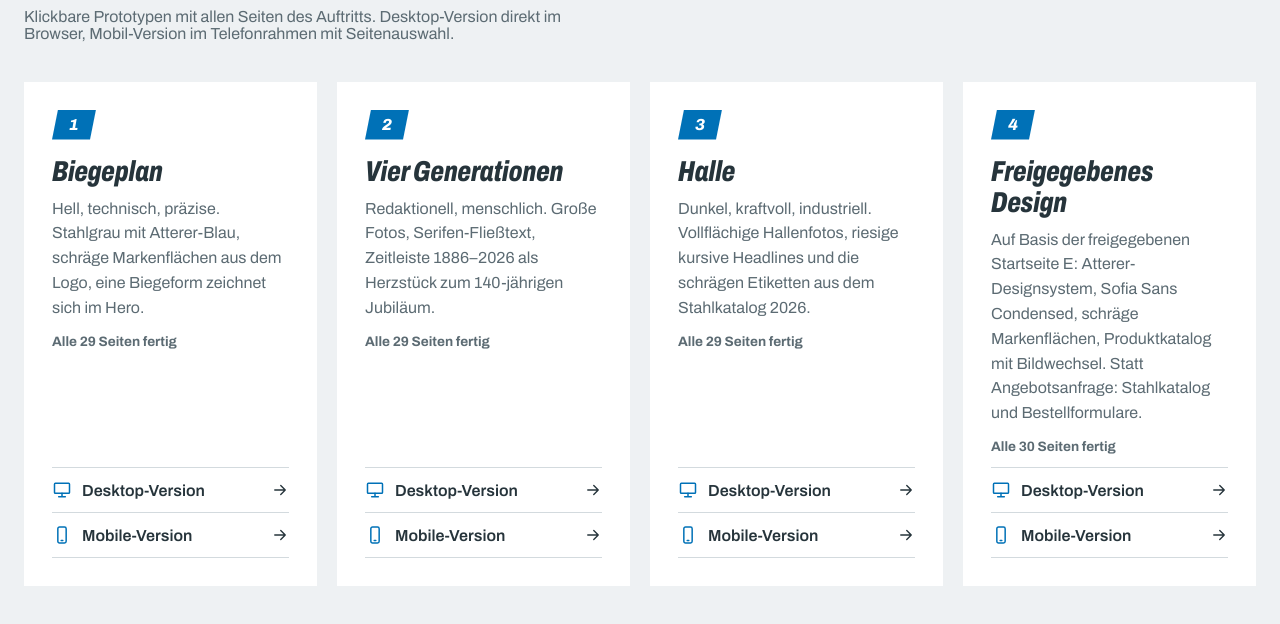
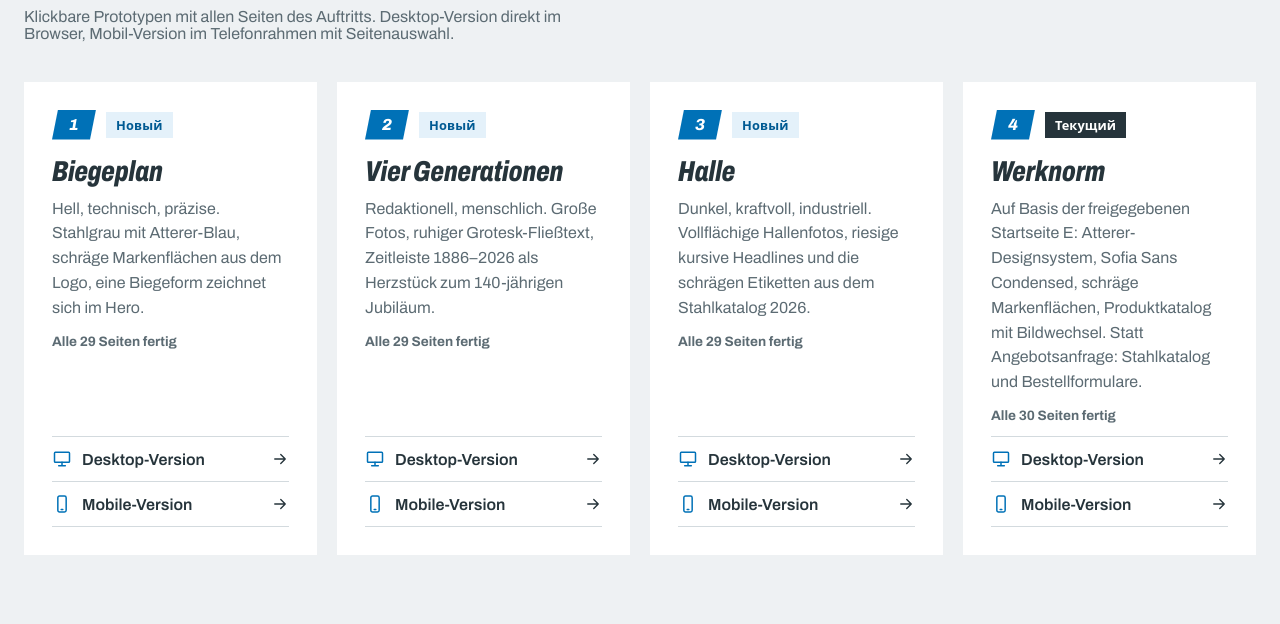
Before and after one commit to oleksandrslisarenko/atterer-redesign, a plain HTML site: page index.html in a window 1280 px wide. Shown: the part 118-742 px from the top of the page. Drawn offline with Linux system fonts and the light colour scheme.

Commit message:
Разводная: теги «Новый»/«Текущий», вариант 4 переименован в Werknorm
Co-Authored-By: Claude Opus 5.5 <noreply@anthropic.com>
Claude-Session: https://claude.ai/code/session_01V6UcRo81L2D9B6HLuTuqCe

```diff
--- a/index.html
+++ b/index.html
@@ -13,6 +13,10 @@ p.l{color:#5C6B73;max-width:60ch;margin:0 0 40px}
 .g{display:grid;grid-template-columns:repeat(4,1fr);gap:20px}
 .c{background:#fff;padding:28px;display:flex;flex-direction:column;gap:10px}
 .c .n{width:44px;height:30px;background:#0071B7;color:#fff;display:grid;place-items:center;font-weight:800;font-style:italic;clip-path:polygon(6px 0,100% 0,calc(100% - 6px) 100%,0 100%)}
+.c .hd{display:flex;align-items:center;gap:10px}
+.tg{height:26px;padding:0 10px;display:inline-flex;align-items:center;font-size:.8rem;font-weight:700;letter-spacing:.01em}
+.tg-new{background:#E4F1FA;color:#005A93}
+.tg-cur{background:#26343B;color:#fff}
 .c h2{margin:6px 0 0;font-weight:800;font-style:italic;font-stretch:72%;font-size:1.8rem}
 .c p{margin:0;color:#5C6B73;line-height:1.55}
 .c ul{list-style:none;padding:0;margin:auto 0 0;border-top:1px solid #D3DADE}
@@ -28,12 +32,12 @@ p.l{color:#5C6B73;max-width:60ch;margin:0 0 40px}
 <h1>Atterer Stahlcenter – vier Richtungen</h1>
 <p class="l">Klickbare Prototypen mit allen Seiten des Auftritts. Desktop-Version direkt im Browser, Mobil-Version im Telefonrahmen mit Seitenauswahl.</p>
 <div class="g">
-  <section class="c"><span class="n">1</span><h2>Biegeplan</h2><p>Hell, technisch, präzise. Stahlgrau mit Atterer-Blau, schräge Markenflächen aus dem Logo, eine Biegeform zeichnet sich im Hero.</p>
+  <section class="c"><div class="hd"><span class="n">1</span><span class="tg tg-new">Новый</span></div><h2>Biegeplan</h2><p>Hell, technisch, präzise. Stahlgrau mit Atterer-Blau, schräge Markenflächen aus dem Logo, eine Biegeform zeichnet sich im Hero.</p>
     <p class="st">Alle 29 Seiten fertig</p><ul><li><a href="v1/index.html" target="_blank" rel="noopener"><svg class="i" viewBox="0 0 24 24" aria-hidden="true"><rect x="3" y="4" width="18" height="12" rx="1"/><path d="M8 20h8M12 16v4"/></svg><span>Desktop-Version</span><svg class="a" viewBox="0 0 24 24" aria-hidden="true"><path d="M5 12h14M13 6l6 6-6 6"/></svg></a></li><li><a href="mobile.html?v=v1" target="_blank" rel="noopener"><svg class="i" viewBox="0 0 24 24" aria-hidden="true"><rect x="7" y="2.5" width="10" height="19" rx="2"/><path d="M11 18.5h2"/></svg><span>Mobile-Version</span><svg class="a" viewBox="0 0 24 24" aria-hidden="true"><path d="M5 12h14M13 6l6 6-6 6"/></svg></a></li></ul></section>
-  <section class="c"><span class="n">2</span><h2>Vier Generationen</h2><p>Redaktionell, menschlich. Große Fotos, Serifen-Fließtext, Zeitleiste 1886–2026 als Herzstück zum 140-jährigen Jubiläum.</p>
+  <section class="c"><div class="hd"><span class="n">2</span><span class="tg tg-new">Новый</span></div><h2>Vier Generationen</h2><p>Redaktionell, menschlich. Große Fotos, ruhiger Grotesk-Fließtext, Zeitleiste 1886–2026 als Herzstück zum 140-jährigen Jubiläum.</p>
     <p class="st">Alle 29 Seiten fertig</p><ul><li><a href="v2/index.html" target="_blank" rel="noopener"><svg class="i" viewBox="0 0 24 24" aria-hidden="true"><rect x="3" y="4" width="18" height="12" rx="1"/><path d="M8 20h8M12 16v4"/></svg><span>Desktop-Version</span><svg class="a" viewBox="0 0 24 24" aria-hidden="true"><path d="M5 12h14M13 6l6 6-6 6"/></svg></a></li><li><a href="mobile.html?v=v2" target="_blank" rel="noopener"><svg class="i" viewBox="0 0 24 24" aria-hidden="true"><rect x="7" y="2.5" width="10" height="19" rx="2"/><path d="M11 18.5h2"/></svg><span>Mobile-Version</span><svg class="a" viewBox="0 0 24 24" aria-hidden="true"><path d="M5 12h14M13 6l6 6-6 6"/></svg></a></li></ul></section>
-  <section class="c"><span class="n">3</span><h2>Halle</h2><p>Dunkel, kraftvoll, industriell. Vollflächige Hallenfotos, riesige kursive Headlines und die schrägen Etiketten aus dem Stahlkatalog 2026.</p>
+  <section class="c"><div class="hd"><span class="n">3</span><span class="tg tg-new">Новый</span></div><h2>Halle</h2><p>Dunkel, kraftvoll, industriell. Vollflächige Hallenfotos, riesige kursive Headlines und die schrägen Etiketten aus dem Stahlkatalog 2026.</p>
     <p class="st">Alle 29 Seiten fertig</p><ul><li><a href="v3/index.html" target="_blank" rel="noopener"><svg class="i" viewBox="0 0 24 24" aria-hidden="true"><rect x="3" y="4" width="18" height="12" rx="1"/><path d="M8 20h8M12 16v4"/></svg><span>Desktop-Version</span><svg class="a" viewBox="0 0 24 24" aria-hidden="true"><path d="M5 12h14M13 6l6 6-6 6"/></svg></a></li><li><a href="mobile.html?v=v3" target="_blank" rel="noopener"><svg class="i" viewBox="0 0 24 24" aria-hidden="true"><rect x="7" y="2.5" width="10" height="19" rx="2"/><path d="M11 18.5h2"/></svg><span>Mobile-Version</span><svg class="a" viewBox="0 0 24 24" aria-hidden="true"><path d="M5 12h14M13 6l6 6-6 6"/></svg></a></li></ul></section>
-  <section class="c"><span class="n">4</span><h2>Freigegebenes Design</h2><p>Auf Basis der freigegebenen Startseite E: Atterer-Designsystem, Sofia Sans Condensed, schräge Markenflächen, Produktkatalog mit Bildwechsel. Statt Angebotsanfrage: Stahlkatalog und Bestellformulare.</p>
+  <section class="c"><div class="hd"><span class="n">4</span><span class="tg tg-cur">Текущий</span></div><h2>Werknorm</h2><p>Auf Basis der freigegebenen Startseite E: Atterer-Designsystem, Sofia Sans Condensed, schräge Markenflächen, Produktkatalog mit Bildwechsel. Statt Angebotsanfrage: Stahlkatalog und Bestellformulare.</p>
     <p class="st">Alle 30 Seiten fertig</p><ul><li><a href="v4/index.html" target="_blank" rel="noopener"><svg class="i" viewBox="0 0 24 24" aria-hidden="true"><rect x="3" y="4" width="18" height="12" rx="1"/><path d="M8 20h8M12 16v4"/></svg><span>Desktop-Version</span><svg class="a" viewBox="0 0 24 24" aria-hidden="true"><path d="M5 12h14M13 6l6 6-6 6"/></svg></a></li><li><a href="mobile.html?v=v4" target="_blank" rel="noopener"><svg class="i" viewBox="0 0 24 24" aria-hidden="true"><rect x="7" y="2.5" width="10" height="19" rx="2"/><path d="M11 18.5h2"/></svg><span>Mobile-Version</span><svg class="a" viewBox="0 0 24 24" aria-hidden="true"><path d="M5 12h14M13 6l6 6-6 6"/></svg></a></li></ul></section>
 </div></div></body></html>
```
Also changed, not shown: mobile.html (+1 -1 lines).
